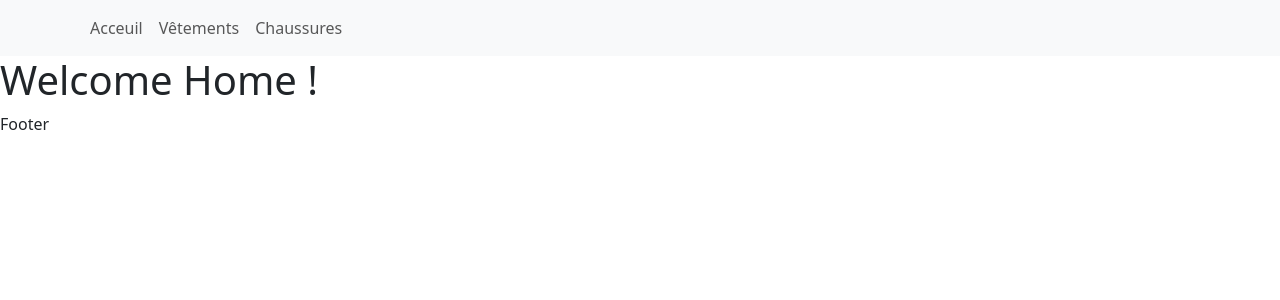
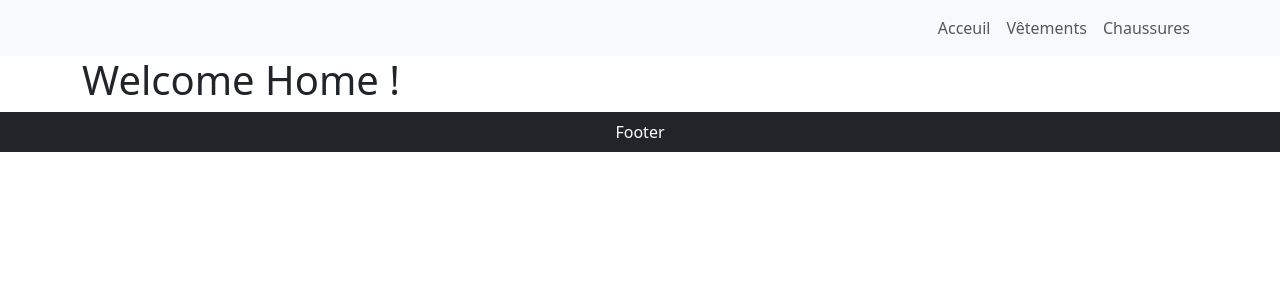
Before and after one commit to CedricAOUN/vite-react-routing, a React (Vite) app: page / in a window 1280 px wide. Shown: the top 300 px of the page. Built offline with nearby package versions, Linux system fonts and the light colour scheme.

Commit message:
act 5: restyle with bootstrap

```diff
--- a/src/components/Footer.jsx
+++ b/src/components/Footer.jsx
@@ -1,6 +1,9 @@
 function Footer() {
   return (
-    <p>Footer</p>
+    <footer className="bg-dark text-center text-white p-2">
+      <div>Footer</div>
+    </footer>
+
   )
 }
 
--- a/src/components/Header.jsx
+++ b/src/components/Header.jsx
@@ -8,7 +8,7 @@ function Header() {
         <Container>
           <Navbar.Toggle aria-controls="basic-navbar-nav" />
           <Navbar.Collapse id="basic-navbar-nav">
-            <Nav className="me-auto">
+            <Nav className="ms-auto">
               <Nav.Link to="/" as={Link}>Acceuil</Nav.Link>
               <Nav.Link to="/category/clothes" as={Link}>Vêtements</Nav.Link>
               <Nav.Link to="/category/shoes" as={Link}>Chaussures</Nav.Link>
--- a/src/components/Layout.jsx
+++ b/src/components/Layout.jsx
@@ -1,13 +1,16 @@
 import { Outlet } from "react-router"
 import Header from "./Header"
 import Footer from "./Footer"
+import { Container } from "react-bootstrap"
 
 function Layout() {
   return (
     <>
       <Header />
       <main>
-        <Outlet />
+        <Container>
+          <Outlet />
+        </Container>
       </main>
       <Footer />
     </>
```
